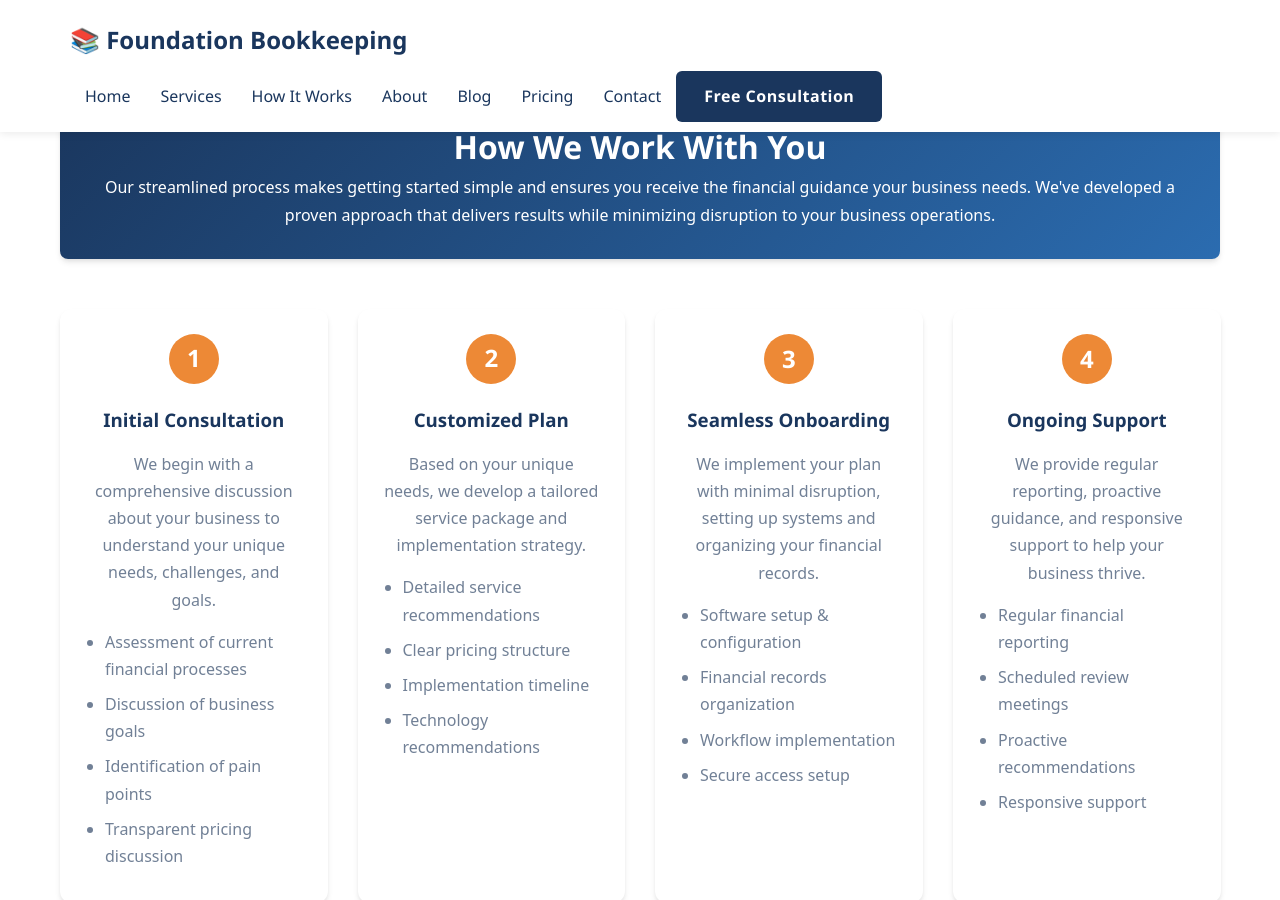
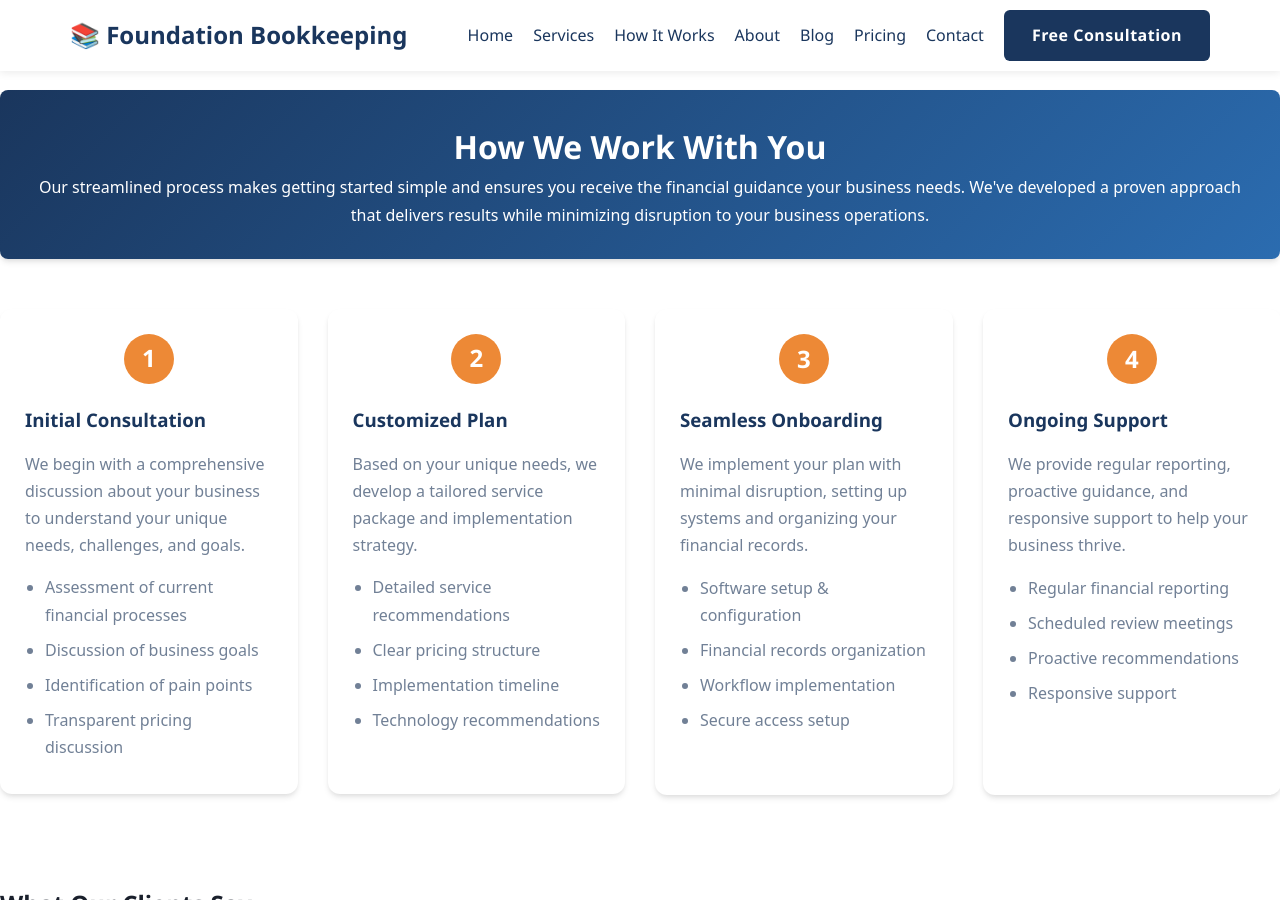
Before and after one commit to jcampbell9724/jcampbell-bookkeeping, a Jekyll site: the page built from how-it-works.md, in a window 1280 px wide and 900 px high. Built offline with Jekyll 4.4.1, drawn with Linux system fonts in a browser that asks for light colours.

Commit message:
updated css and js files
updated launch.json file

updated index.html file

```diff
--- a/css/styles.css
+++ b/css/styles.css
@@ -21,7 +21,7 @@
     --container-max-width: 1200px;
     --section-padding: 70px 0;
     --content-padding: 20px;
-    --header-height: 80px;
+    --header-height: 70px;
 }
 
 /* Critical path CSS - optimized for performance */
@@ -138,7 +138,7 @@
     width: 100%;
     top: 0;
     z-index: 100;
-    padding: 10px 0;
+    padding: 5px 0;
     height: var(--header-height);
     /* Add will-change to optimize for fixed position scrolling */
     will-change: transform;
@@ -150,55 +150,37 @@
     display: flex;
     justify-content: space-between;
     align-items: center;
-}
-
-/* Markdown page containers */
-.about-container,
-.hiw-container,
-.pricing-container,
-.services-container,
-.post-container,
-.blog-container {
-    width: 100%;
-    max-width: 1200px;
+    padding: 0 20px;
+    max-width: var(--container-max-width);
     margin: 0 auto;
-    padding: 120px 20px 60px; /* Top padding accounts for fixed header */
-}
-
-/* Ensure proper spacing beneath fixed header for all pages */
-.page-header,
-.post-header,
-.blog-header,
-.about-hero,
-.process-hero,
-.pricing-hero,
-.services-hero {
-    margin-top: 100px; /* Increased from 90px to ensure content doesn't get cut off */
+    height: 100%;
 }
 
 .logo {
-    font-size: 24px;
+    font-size: 1.5rem;
     font-weight: 700;
     color: var(--primary-color);
     display: flex;
     align-items: center;
-}
-
-.logo-icon {
-    margin-right: 10px;
-    color: var(--accent-color);
+    white-space: nowrap;
 }
 
 .nav-menu {
     display: flex;
     align-items: center;
+    gap: 20px;
+    margin: 0;
+    padding: 0;
+    list-style: none;
 }
 
 .nav-link {
-    margin: 0 15px;
+    color: var(--primary-color);
+    text-decoration: none;
     font-weight: 500;
+    padding: 5px 0;
     position: relative;
-    padding: 5px 0;
+    white-space: nowrap;
 }
 
 .nav-link::after {
@@ -206,27 +188,84 @@
     position: absolute;
     bottom: 0;
     left: 0;
-    width: 0%;
+    width: 0;
     height: 2px;
     background-color: var(--accent-color);
-    transition: var(--transition);
-}
-
-.nav-link:hover {
-    color: var(--accent-color);
+    transition: width 0.3s ease;
 }
 
 .nav-link:hover::after {
     width: 100%;
 }
 
+/* Mobile menu button */
 .mobile-toggle {
     display: none;
     background: none;
     border: none;
+    font-size: 1.5rem;
+    color: var(--primary-color);
     cursor: pointer;
-    font-size: 24px;
-    color: var(--primary-color);
+    padding: 5px;
+}
+
+/* Responsive styles */
+@media (max-width: 992px) {
+    .nav-menu {
+        gap: 15px;
+    }
+
+    .nav-link {
+        font-size: 0.9rem;
+    }
+}
+
+@media (max-width: 768px) {
+    .mobile-toggle {
+        display: block;
+    }
+
+    .nav-menu {
+        position: fixed;
+        top: var(--header-height);
+        left: -100%;
+        width: 100%;
+        height: calc(100vh - var(--header-height));
+        background-color: white;
+        flex-direction: column;
+        padding: 20px;
+        transition: left 0.3s ease;
+        overflow-y: auto;
+    }
+
+    .nav-menu.active {
+        left: 0;
+    }
+
+    .nav-link {
+        width: 100%;
+        text-align: center;
+        padding: 10px 0;
+    }
+
+    .nav-link::after {
+        display: none;
+    }
+}
+
+/* Fix for header overflow */
+@media (max-width: 576px) {
+    .navbar {
+        padding: 0 10px;
+    }
+
+    .logo {
+        font-size: 1.2rem;
+    }
+
+    .nav-menu {
+        padding: 10px;
+    }
 }
 
 /* Hero Section */
@@ -280,8 +319,8 @@
 
 /* Services Section */
 .services {
-    background-color: var(--light-color);
-    position: relative;
+    background-color: #f8fafc;
+    padding: 80px 0;
 }
 
 .section-title {
@@ -323,34 +362,15 @@
 
 .service-card {
     background-color: white;
-    border-radius: 12px;
-    overflow: hidden;
-    box-shadow: var(--box-shadow);
-    transition: var(--transition);
-    height: 100%;
-    display: flex;
-    flex-direction: column;
-    /* Prepare for transform with hardware acceleration hint */
-    will-change: transform;
-    backface-visibility: hidden;
-    /* Use containment for better rendering performance */
-    contain: content;
-}
-
-/* Only apply hover effects on devices that support hover */
-@media (hover: hover) {
-    .service-card:hover {
-        transform: translateY(-10px);
-        box-shadow: var(--box-shadow-hover);
-    }
-}
-
-/* Don't apply hover effects on touch devices */
-@media (hover: none) {
-    .service-card:hover {
-        transform: none;
-        box-shadow: var(--box-shadow);
-    }
+    border: 1px solid #e2e8f0;
+    box-shadow: 0 4px 6px rgba(0, 0, 0, 0.05);
+    transition: transform 0.3s ease, box-shadow 0.3s ease;
+    margin-bottom: 30px;
+}
+
+.service-card:hover {
+    transform: translateY(-5px);
+    box-shadow: 0 10px 15px rgba(0, 0, 0, 0.1);
 }
 
 .service-icon {
@@ -384,7 +404,8 @@
 
 /* Process Section */
 .process {
-    padding: 100px 0;
+    background-color: white;
+    padding: 80px 0;
 }
 
 .process-steps {
@@ -395,9 +416,17 @@
 }
 
 .process-step {
-    text-align: center;
+    background-color: white;
+    border-radius: 12px;
+    box-shadow: 0 4px 6px rgba(0, 0, 0, 0.05);
     padding: 30px;
-    position: relative;
+    margin-bottom: 30px;
+    transition: transform 0.3s ease, box-shadow 0.3s ease;
+}
+
+.process-step:hover {
+    transform: translateY(-5px);
+    box-shadow: 0 10px 15px rgba(0, 0, 0, 0.1);
 }
 
 .step-number {
@@ -433,7 +462,8 @@
 
 /* About Section */
 .about {
-    background-color: white;
+    background-color: #f1f5f9;
+    padding: 80px 0;
 }
 
 .about-grid {
@@ -1737,10 +1767,17 @@
 
 .credential {
     background-color: white;
-    padding: 25px;
-    border-radius: 8px;
-    box-shadow: var(--box-shadow);
-    text-align: center;
+    border: 1px solid #e2e8f0;
+    box-shadow: 0 4px 6px rgba(0, 0, 0, 0.05);
+    padding: 30px;
+    margin-bottom: 30px;
+    border-radius: 12px;
+    transition: transform 0.3s ease, box-shadow 0.3s ease;
+}
+
+.credential:hover {
+    transform: translateY(-5px);
+    box-shadow: 0 10px 15px rgba(0, 0, 0, 0.1);
 }
 
 .credential-icon {
@@ -1782,11 +1819,17 @@
 
 .testimonial {
     background-color: white;
+    border: 1px solid #e2e8f0;
+    box-shadow: 0 4px 6px rgba(0, 0, 0, 0.05);
     padding: 30px;
-    border-radius: 8px;
-    box-shadow: var(--box-shadow);
     margin-bottom: 30px;
-    position: relative;
+    border-radius: 12px;
+    transition: transform 0.3s ease, box-shadow 0.3s ease;
+}
+
+.testimonial:hover {
+    transform: translateY(-5px);
+    box-shadow: 0 10px 15px rgba(0, 0, 0, 0.1);
 }
 
 .quote-icon {
@@ -1836,49 +1879,45 @@
 }
 
 .faq-item {
-    margin-bottom: 25px;
-    border-bottom: 1px solid #e2e8f0;
-    padding-bottom: 20px;
+    background-color: white;
+    border: 1px solid #e2e8f0;
+    border-radius: 12px;
+    margin-bottom: 20px;
+    overflow: hidden;
 }
 
 .faq-question {
-    font-weight: 600;
-    font-size: 1.1rem;
-    color: var(--primary-color);
+    padding: 20px;
     cursor: pointer;
-    margin-bottom: 10px;
-    padding: 10px 0;
     position: relative;
-    padding-right: 30px;
+    background-color: white;
 }
 
 .faq-question::after {
-    content: "+";
+    content: '+';
     position: absolute;
-    right: 10px;
+    right: 20px;
     top: 50%;
     transform: translateY(-50%);
-    font-size: 1.5rem;
-    color: var(--accent-color);
-    transition: var(--transition);
-}
-
-.faq-question.active::after {
-    content: "-";
+    font-size: 24px;
+    color: var(--primary-color);
+    transition: transform 0.3s ease;
+}
+
+.faq-item.active .faq-question::after {
+    transform: translateY(-50%) rotate(45deg);
 }
 
 .faq-answer {
-    display: none;
-    padding: 10px;
-    color: var(--grey-color);
-}
-
-.faq-answer p {
-    margin-bottom: 15px;
-}
-
-.faq-answer p:last-child {
-    margin-bottom: 0;
+    padding: 0 20px;
+    max-height: 0;
+    overflow: hidden;
+    transition: max-height 0.3s ease, padding 0.3s ease;
+}
+
+.faq-item.active .faq-answer {
+    padding: 20px;
+    max-height: 500px;
 }
 
 /* Pricing specific classes */
@@ -2163,29 +2202,31 @@
 .process-step {
     background-color: white;
     border-radius: 12px;
-    box-shadow: var(--box-shadow);
-    transition: var(--transition);
+    box-shadow: 0 4px 6px rgba(0, 0, 0, 0.05);
     padding: 30px;
-    margin-bottom: 20px;
-    text-align: center;
+    margin-bottom: 30px;
+    transition: transform 0.3s ease, box-shadow 0.3s ease;
 }
 
 .process-step:hover {
     transform: translateY(-5px);
-    box-shadow: var(--box-shadow-hover);
+    box-shadow: 0 10px 15px rgba(0, 0, 0, 0.1);
 }
 
 /* Alternate section background colors */
 .services {
-    background-color: var(--light-color);
+    background-color: #f8fafc;
+    padding: 80px 0;
 }
 
 .process {
     background-color: white;
+    padding: 80px 0;
 }
 
 .about {
-    background-color: #f8fafc; /* Slightly different from light-color */
+    background-color: #f1f5f9;
+    padding: 80px 0;
 }
 
 .faq {
@@ -2369,11 +2410,11 @@
 .about-hero {
     background: linear-gradient(135deg, var(--primary-color) 0%, var(--secondary-color) 100%);
     color: white;
-    padding: 50px 30px;
+    padding: 60px 20px;
     text-align: center;
     margin-bottom: 60px;
-    border-radius: 8px;
-    box-shadow: var(--box-shadow);
+    border-radius: 12px;
+    box-shadow: 0 4px 6px rgba(0, 0, 0, 0.1);
 }
 
 /* Add animations to credential cards */
--- a/js/main.js
+++ b/js/main.js
@@ -36,11 +36,11 @@
         });
     });
 
-    // FAQ Accordion functionality - FIXED VERSION
-    const accordionItems = document.querySelectorAll('.accordion-item');
+    // FAQ Accordion functionality - UPDATED VERSION
+    const accordionItems = document.querySelectorAll('.accordion-item, .faq-item');
     if (accordionItems.length > 0) {
         accordionItems.forEach(item => {
-            const header = item.querySelector('.accordion-header');
+            const header = item.querySelector('.accordion-header, .faq-question');
             if (header) {
                 header.addEventListener('click', () => {
                     // Check if this item is already active
@@ -49,18 +49,26 @@
                     // Close all accordion items
                     accordionItems.forEach(accItem => {
                         accItem.classList.remove('active');
-                        const content = accItem.querySelector('.accordion-content');
+                        const content = accItem.querySelector('.accordion-content, .faq-answer');
                         if (content) {
-                            content.style.maxHeight = null;
+                            if (content.classList.contains('accordion-content')) {
+                                content.style.maxHeight = null;
+                            } else {
+                                content.style.display = 'none';
+                            }
                         }
                     });
 
                     // Open the clicked item if it was not already active
                     if (!isActive) {
                         item.classList.add('active');
-                        const content = item.querySelector('.accordion-content');
+                        const content = item.querySelector('.accordion-content, .faq-answer');
                         if (content) {
-                            content.style.maxHeight = content.scrollHeight + 'px';
+                            if (content.classList.contains('accordion-content')) {
+                                content.style.maxHeight = content.scrollHeight + 'px';
+                            } else {
+                                content.style.display = 'block';
+                            }
                         }
                     }
                 });
```
